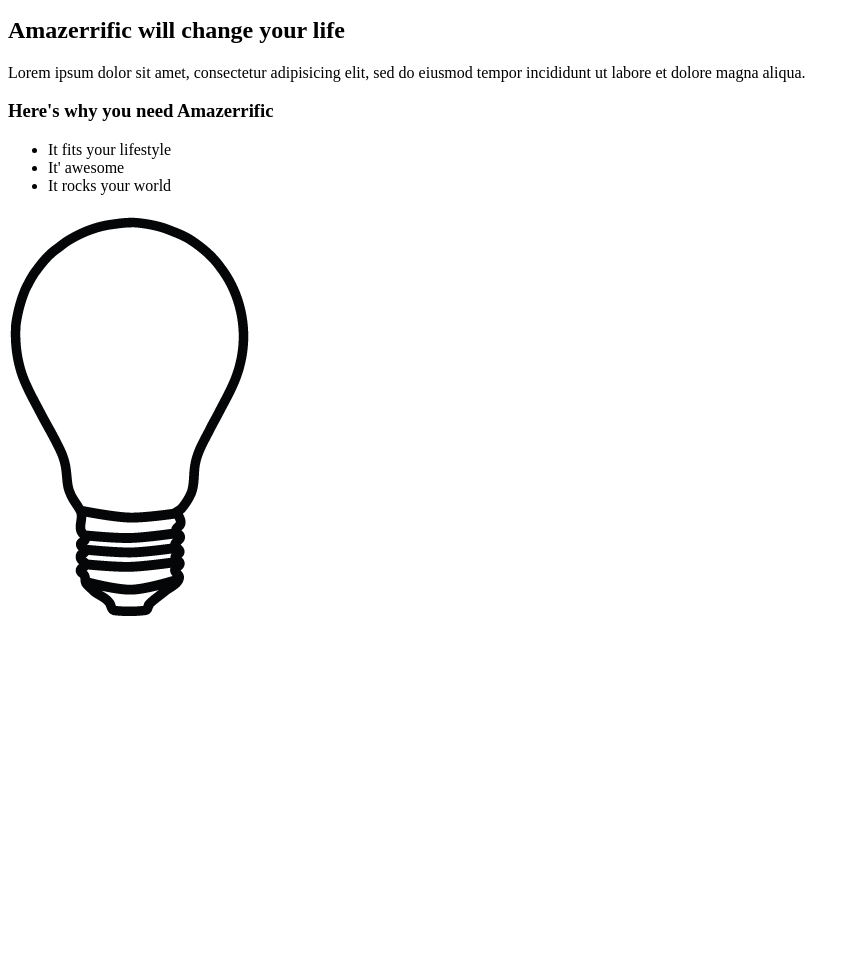
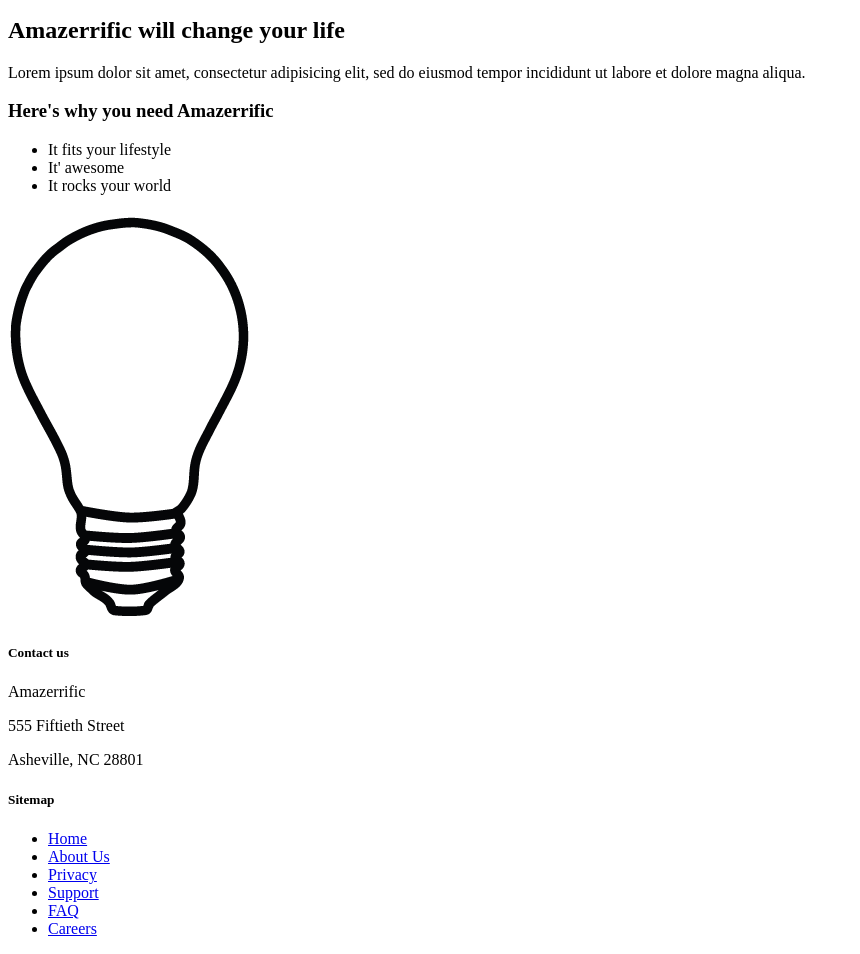
Before and after one commit to genidevelop/Amazeriffic, a plain HTML site: page index.html in a window 1280 px wide. Shown: the part 101-1055 px from the top of the page, without its empty margins (0-860 px from the left). Before the commit the page ends 800 px from the top, so only its background shows below. Drawn offline with Linux system fonts and the light colour scheme.

Commit message:
Footer section added to the index page.

```diff
--- a/index.html
+++ b/index.html
@@ -29,6 +29,25 @@
       <img src="lightbulb.png" alt="an image of a lightbulb">
     </main>
 
-    <footer></footer>
+    <footer>
+      <div class="contact">
+        <h5>Contact us</h5>
+        <p>Amazerrific</p>
+        <p>555 Fiftieth Street</p>
+        <p>Asheville, NC 28801</p>
+      </div>
+
+      <div class="sitemap">
+        <h5>Sitemap</h5>
+        <ul>
+          <li><a href="#">Home</a></li>
+          <li><a href="#">About Us</a></li>
+          <li><a href="#">Privacy</a></li>
+          <li><a href="#">Support</a></li>
+          <li><a href="#">FAQ</a></li>
+          <li><a href="#">Careers</a></li>
+        </ul>
+      </div>
+    </footer>
   </body>
 </html>
```
